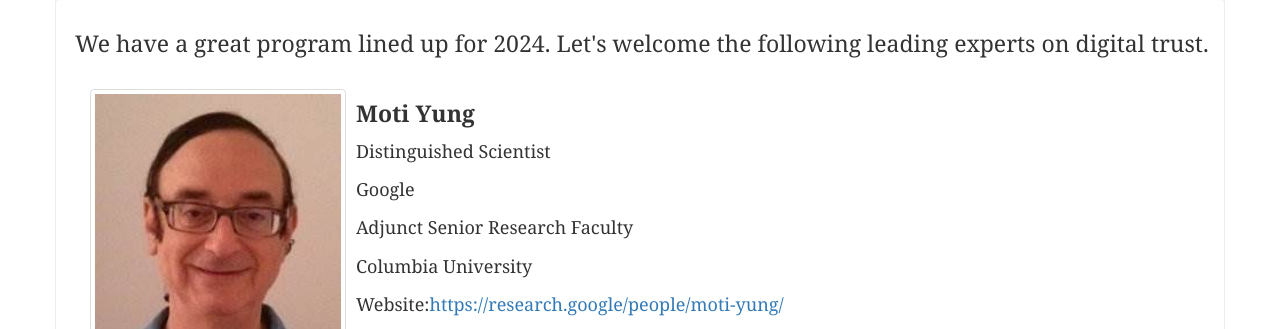
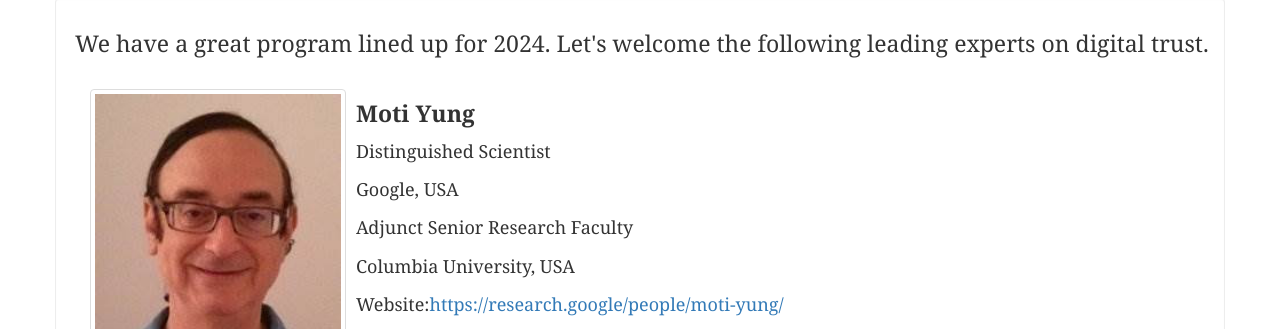
Before and after one commit to digital-trust-2024/digital-trust-2024, a plain HTML site: page speaker.html in a window 1280 px wide. Shown: the part 877-1206 px from the top of the page. Drawn offline with nearby package versions, Linux system fonts and the light colour scheme.

Commit message:
Update speaker.html

```diff
--- a/speaker.html
+++ b/speaker.html
@@ -129,9 +129,9 @@
                             <div class="media-body">
                                 <p></p><h4 class="media-heading"><strong>Moti Yung</strong></h4><p></p>
                                     <p>Distinguished Scientist</p>
-				    <p>Google</p>
+				    <p>Google, USA</p>
                                     <p>Adjunct Senior Research Faculty</p>
-				    <p>Columbia University</p>
+				    <p>Columbia University, USA</p>
                                 <p>Website:<a href="https://research.google/people/moti-yung/">https://research.google/people/moti-yung/</a></p>
                             </div>
                         </div>
```
